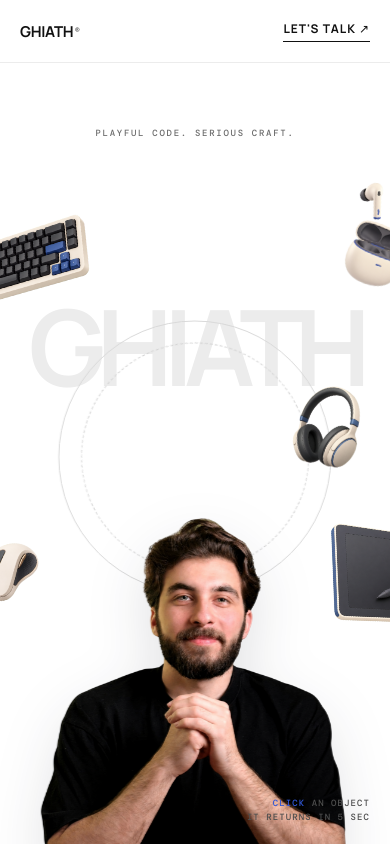
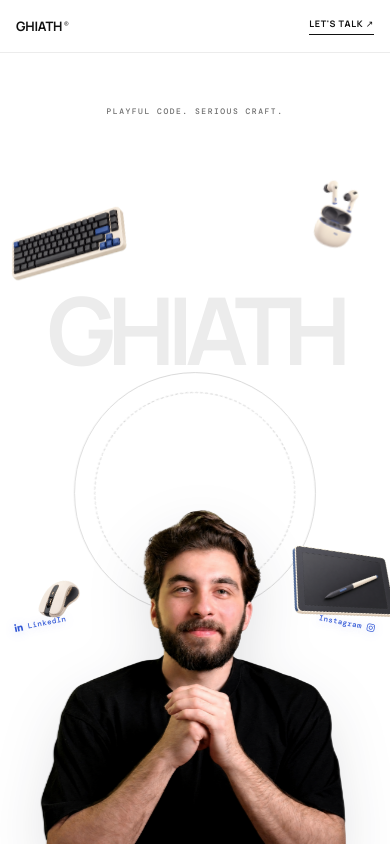
Before and after one commit to ghiath-alabed/Ghiath-Alabed-Portfolio, a React (Vite) app: page / in a window 390 px wide. Shown: the top 844 px of the page. Built offline with nearby package versions, Linux system fonts and the light colour scheme.

Commit message:
Add accounts links in home page

```diff
--- a/src/App.jsx
+++ b/src/App.jsx
@@ -2,7 +2,6 @@ import { useEffect, useRef, useState } from 'react';
 import portrait from './assets/new landing foto.png';
 import mouse from './assets/mouse-3d.png';
 import keyboard from './assets/keyboard-3d.png';
-import headphones from './assets/headphones-3d.png';
 import graphicsTablet from './assets/graphics-tablet-3d.png';
 import airpods from './assets/airpods-3d.png';
 import invitationCover from './assets/inv1.png';
@@ -56,14 +55,6 @@ const OBJECTS = [
     className: 'object-tablet-right',
     duration: '7.3s',
     delay: '-4.7s',
-  },
-  {
-    id: 'headphones',
-    src: headphones,
-    label: 'Floating headphones',
-    className: 'object-headphones',
-    duration: '6.1s',
-    delay: '-2.8s',
   },
 ];
 
@@ -258,6 +249,27 @@ function App() {
         <div className="portrait-wrap">
           <div className="portrait-halo" />
           <img className="portrait" src={portrait} alt="Ghiath Alabed" />
+        </div>
+
+        <div className="shoulder-links-layer">
+          <a
+            className="shoulder-social shoulder-social-linkedin"
+            href="https://www.linkedin.com/in/ghiath-al-abed-034a4239a/"
+            target="_blank"
+            rel="noreferrer"
+          >
+            <span><i className="fa-brands fa-linkedin-in" /> LinkedIn</span>
+            <small>GHIATH ALABED</small>
+          </a>
+          <a
+            className="shoulder-social shoulder-social-instagram"
+            href="https://www.instagram.com/ghiath.codes/"
+            target="_blank"
+            rel="noreferrer"
+          >
+            <span>Instagram <i className="fa-brands fa-instagram" /></span>
+            <small>@GHIATH.CODES</small>
+          </a>
         </div>
 
         <div className="objects-layer" aria-label="Interactive floating objects">
--- a/src/index.css
+++ b/src/index.css
@@ -213,6 +213,80 @@ a:focus-visible {
   filter: drop-shadow(0 24px 28px rgba(22, 27, 39, 0.13));
   user-select: none;
   pointer-events: none;
+  z-index: 1;
+}
+
+.shoulder-links-layer {
+  position: absolute;
+  left: 50%;
+  bottom: -2.8%;
+  z-index: 35;
+  width: min(57vw, 720px);
+  height: min(86vh, 860px);
+  translate: -50% 0;
+  pointer-events: none;
+}
+
+.shoulder-social {
+  position: absolute;
+  top: 58.5%;
+  z-index: 4;
+  display: flex;
+  flex-direction: column;
+  gap: 3px;
+  color: #3157d5;
+  font: 700 11px 'DM Mono', monospace;
+  letter-spacing: 0.08em;
+  line-height: 1.2;
+  text-decoration: none;
+  text-shadow: 0 1px 10px rgba(125, 150, 239, 0.42);
+  transition: opacity 220ms ease, transform 220ms ease;
+  white-space: nowrap;
+  pointer-events: auto;
+}
+
+.shoulder-social span {
+  display: flex;
+  align-items: center;
+  gap: 5px;
+}
+
+.shoulder-social i {
+  color: #3157d5;
+  font-size: 12px;
+}
+
+.shoulder-social small {
+  color: #6882df;
+  font: 500 7px 'DM Mono', monospace;
+  letter-spacing: 0.13em;
+}
+
+.shoulder-social:hover {
+  opacity: 0.72;
+}
+
+.shoulder-social-linkedin {
+  left: 2%;
+  align-items: flex-start;
+  transform: rotate(-11deg);
+  transform-origin: left center;
+}
+
+.shoulder-social-linkedin:hover {
+  transform: rotate(-11deg) translateY(-3px);
+}
+
+.shoulder-social-instagram {
+  right: 2%;
+  align-items: flex-end;
+  text-align: right;
+  transform: rotate(11deg);
+  transform-origin: right center;
+}
+
+.shoulder-social-instagram:hover {
+  transform: rotate(11deg) translateY(-3px);
 }
 
 .objects-layer {
@@ -323,14 +397,6 @@ a:focus-visible {
   z-index: 12;
   width: clamp(270px, 29vw, 470px);
   rotate: 12deg;
-}
-
-.object-headphones {
-  top: 56%;
-  left: 70%;
-  z-index: 8;
-  width: clamp(150px, 15vw, 245px);
-  rotate: 8deg;
 }
 
 .hero-meta {
@@ -1152,7 +1218,11 @@ a:focus-visible {
 @media (max-width: 760px) {
   .topbar {
     grid-template-columns: 1fr 1fr;
-    padding: 20px;
+    padding: 17px 16px;
+  }
+
+  .contact-link {
+    font-size: 9px;
   }
 
   .main-nav {
@@ -1160,59 +1230,80 @@ a:focus-visible {
   }
 
   .portrait-wrap {
-    bottom: -1.5%;
-    width: min(96vw, 620px);
-    height: min(79vh, 720px);
+    bottom: -0.5%;
+    width: min(92vw, 560px);
+    height: min(72svh, 660px);
+  }
+
+  .shoulder-links-layer {
+    bottom: -0.5%;
+    width: min(92vw, 560px);
+    height: min(72svh, 660px);
   }
 
   .portrait-halo {
-    top: 40%;
-    width: 70vw;
+    top: 39%;
+    width: 62vw;
+  }
+
+  .shoulder-social {
+    top: 60.5%;
+    font-size: 7.5px;
+    letter-spacing: 0.05em;
+  }
+
+  .shoulder-social small {
+    font-size: 5.5px;
+  }
+
+  .shoulder-social i {
+    font-size: 9px;
+  }
+
+  .shoulder-social-linkedin {
+    left: 2%;
+  }
+
+  .shoulder-social-instagram {
+    right: 2%;
   }
 
   .eyebrow {
-    top: 15%;
+    top: 12.5%;
+    font-size: 8px;
   }
 
   .nameplate {
-    top: 41%;
-    font-size: 27vw;
+    top: 39%;
+    font-size: 24vw;
   }
 
   .object-keyboard-left {
-    top: 29%;
-    left: 5%;
-    width: 53vw;
+    top: 27%;
+    left: 22%;
+    width: 40vw;
   }
 
   .object-airpods-right {
-    top: 30%;
-    left: 93%;
-    width: 31vw;
+    top: 27%;
+    left: 82%;
+    width: 22vw;
   }
 
   .object-mouse-left {
-    top: 67%;
-    left: 3%;
-    width: 30vw;
+    top: 71%;
+    left: 18%;
+    width: 21vw;
   }
 
   .object-tablet-right {
     top: 72%;
-    left: 96%;
-    width: 51vw;
-  }
-
-  .object-headphones {
-    top: 53%;
-    left: 80%;
-    width: 27vw;
+    left: 81%;
+    width: 39vw;
   }
 
   .hero-meta {
-    left: 20px;
-    right: 20px;
-    bottom: 19px;
+    display: none;
   }
 
   .hero-meta > p:first-child {
@@ -1238,8 +1329,8 @@ a:focus-visible {
   .about-section,
   .projects-section,
   .contact-section {
-    padding-left: 20px;
-    padding-right: 20px;
+    padding-left: 16px;
+    padding-right: 16px;
   }
 
   .about-grid {
@@ -1249,7 +1340,7 @@ a:focus-visible {
 
   .about-headline h2,
   .projects-heading h2 {
-    font-size: 17vw;
+    font-size: 15vw;
   }
 
   .about-bottom {
@@ -1273,8 +1364,8 @@ a:focus-visible {
   }
 
   .projects-section {
-    padding-top: 95px;
-    padding-bottom: 110px;
+    padding-top: 82px;
+    padding-bottom: 92px;
     border-radius: 25px 25px 0 0;
   }
 
@@ -1329,7 +1420,22 @@ a:focus-visible {
 
   .projects-grid {
     grid-template-columns: 1fr;
-    gap: 58px;
+    gap: 44px;
+    width: 100%;
+  }
+
+  .project-card {
+    width: 100%;
+    min-width: 0;
+  }
+
+  .project-visual {
+    width: 100%;
+    border-radius: 18px;
+  }
+
+  .project-card.reveal {
+    transform: translateY(48px);
   }
 
   .project-info {
@@ -1342,7 +1448,7 @@ a:focus-visible {
   }
 
   .contact-section {
-    padding-top: 95px;
+    padding-top: 82px;
   }
 
   .contact-orbit {
@@ -1356,7 +1462,12 @@ a:focus-visible {
   }
 
   .contact-content h2 {
-    font-size: 20vw;
+    font-size: 17vw;
+  }
+
+  .contact-button {
+    margin-top: 44px;
+    padding-left: 17px;
   }
 
   .site-footer {
@@ -1381,6 +1492,68 @@ a:focus-visible {
   }
 }
 
+@media (max-width: 420px) {
+  .brand {
+    font-size: 13px;
+  }
+
+  .portrait-wrap {
+    width: 96vw;
+    height: 69svh;
+  }
+
+  .shoulder-links-layer {
+    width: 96vw;
+    height: 69svh;
+  }
+
+  .shoulder-social {
+    top: 61.5%;
+  }
+
+  .shoulder-social small {
+    display: none;
+  }
+
+  .object-keyboard-left {
+    left: 20%;
+    width: 38vw;
+  }
+
+  .object-airpods-right {
+    left: 83%;
+    width: 20vw;
+  }
+
+  .object-mouse-left {
+    left: 16%;
+    width: 19vw;
+  }
+
+  .object-tablet-right {
+    left: 82%;
+    width: 36vw;
+  }
+
+  .about-accordion-trigger {
+    padding: 16px;
+  }
+
+  .about-accordion-title {
+    font-size: 18px;
+  }
+
+  .about-accordion-inner > p,
+  .about-accordion-inner > .about-work-list {
+    margin-right: 16px;
+    margin-left: 16px;
+  }
+
+  .project-info h3 {
+    font-size: 27px;
+  }
+}
+
 @media (prefers-reduced-motion: reduce) {
   *,
   *::before,
```
